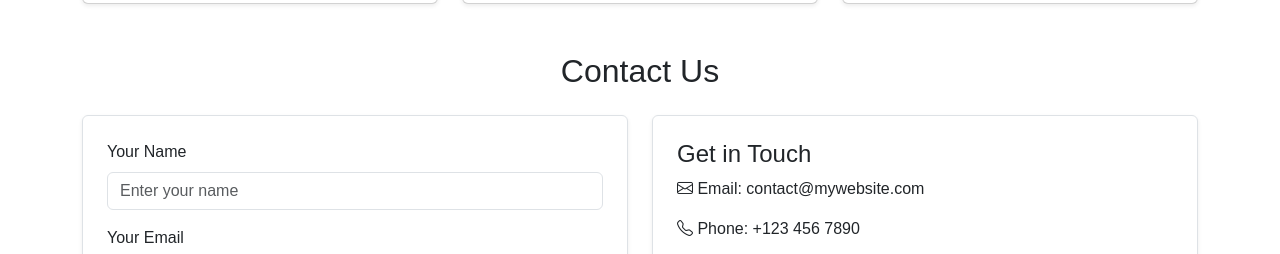
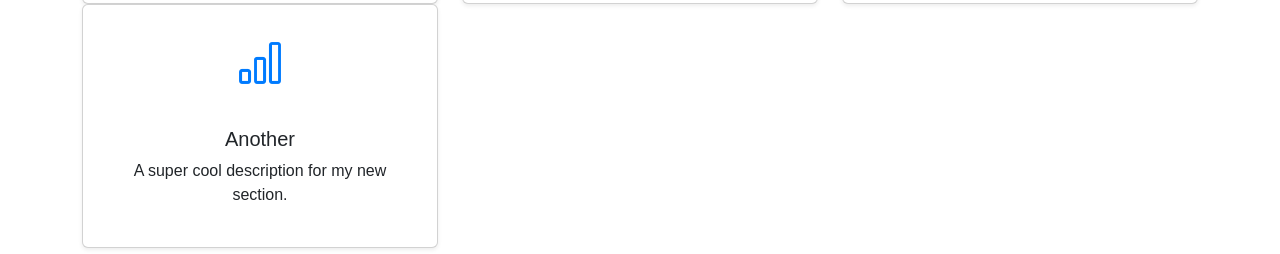
Before and after one commit to fgolmedoariza/langing-page, a plain HTML site: page index.html in a window 1280 px wide. Shown: the part 1070-1324 px from the top of the page. Drawn offline with nearby package versions, Linux system fonts and the light colour scheme.

Commit message:
new section in services

```diff
--- a/index.html
+++ b/index.html
@@ -75,6 +75,15 @@
                     </div>
                 </div>
             </div>
+            <div class="col-md-4">
+                <div class="card p-4 text-center shadow-sm">
+                    <i class="bi bi-bar-chart icon-style"></i>
+                    <div class="card-body">
+                        <h5 class="card-title">Another</h5>
+                        <p class="card-text">A super cool description for  my new section.</p>
+                    </div>
+                </div>
+            </div>
         </div>
     </section>
 
```
